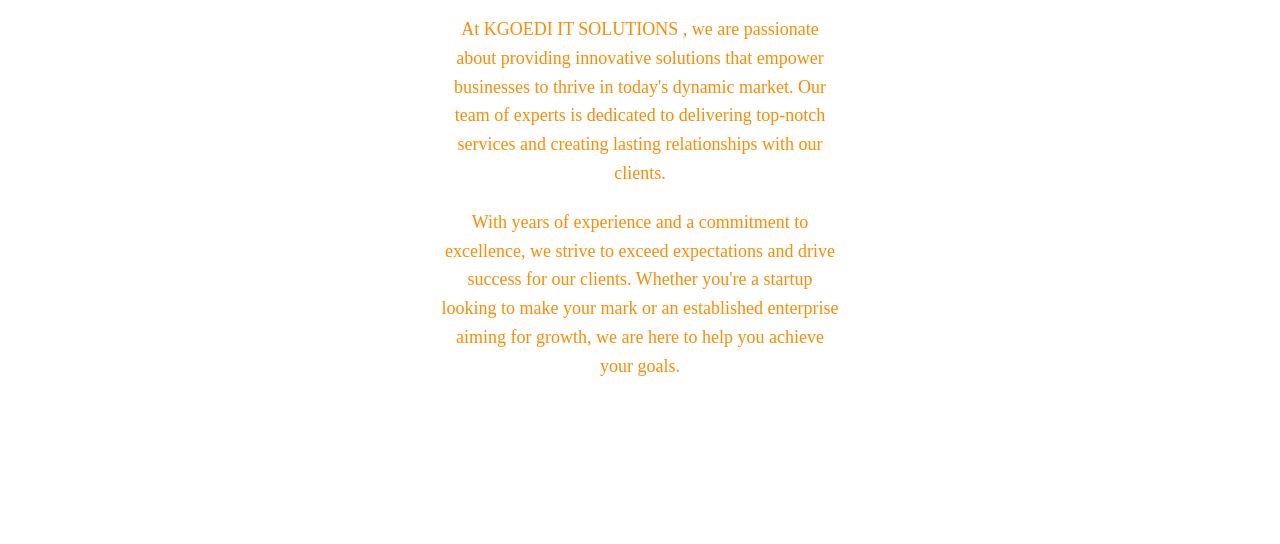
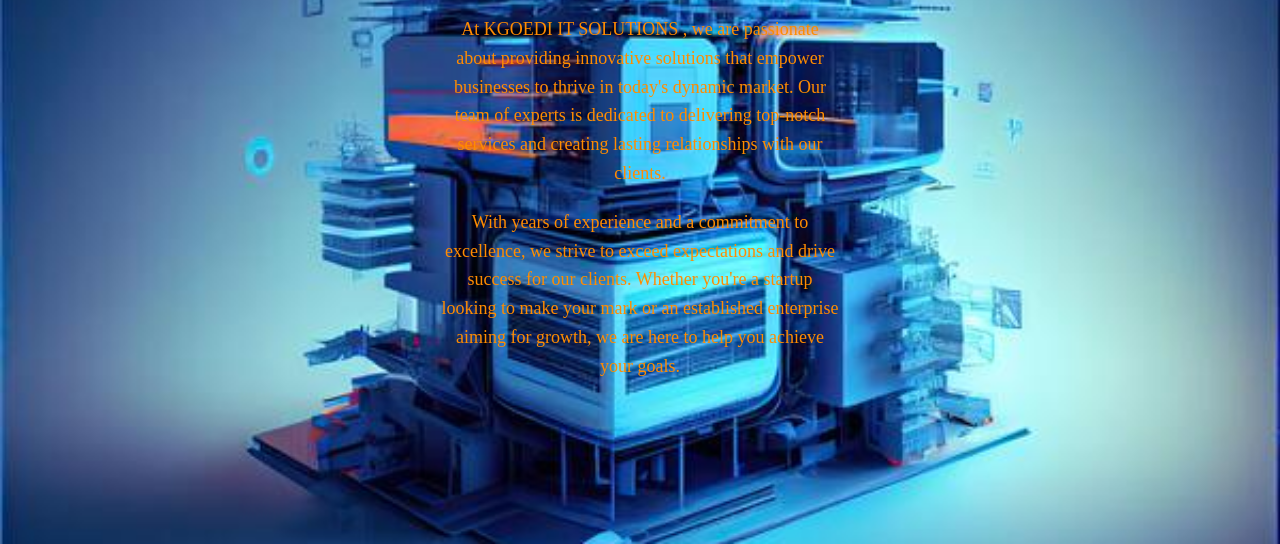
Before and after one commit to kgoediappearence/Business-website, a plain HTML site: page about.html in a window 1280 px wide. Shown: the part 256-800 px from the top of the page. Drawn offline with Linux system fonts and the light colour scheme.

Commit message:
Update Styles.css

```diff
--- a/Styles.css
+++ b/Styles.css
@@ -7,7 +7,7 @@
 
 }
 .nam{
-    background-image: url(../Documents/development-architecture-computer-systems-of-futuristic-modern-generated-ai-photo.jpeg);
+    background-image: url(development-architecture-computer-systems-of-futuristic-modern-generated-ai-photo.jpeg);
     background-size: cover;
 
 }
```
